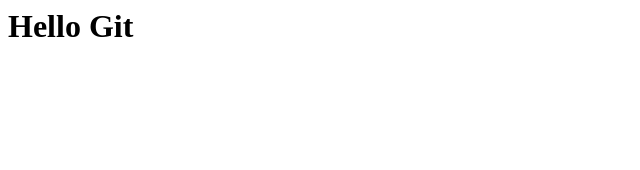
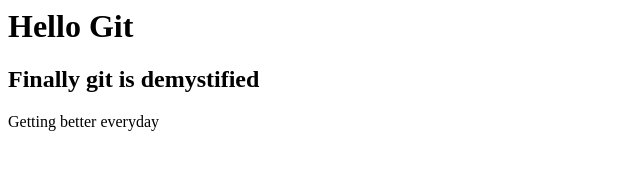
Before and after one commit to Wizdave97/hello-world, a plain HTML site: page index.html in a window 1280 px wide. Shown: the whole page, without its empty margins (0-640 px from the left). Drawn offline with Linux system fonts and the light colour scheme.

Commit message:
Added headings

```diff
--- a/index.html
+++ b/index.html
@@ -7,5 +7,7 @@
 </head>
 <body>
     <h1>Hello Git</h1>
+    <h2>Finally git is demystified</h2>
+    <p>Getting better everyday</p>
 </body>
 </html>
```
